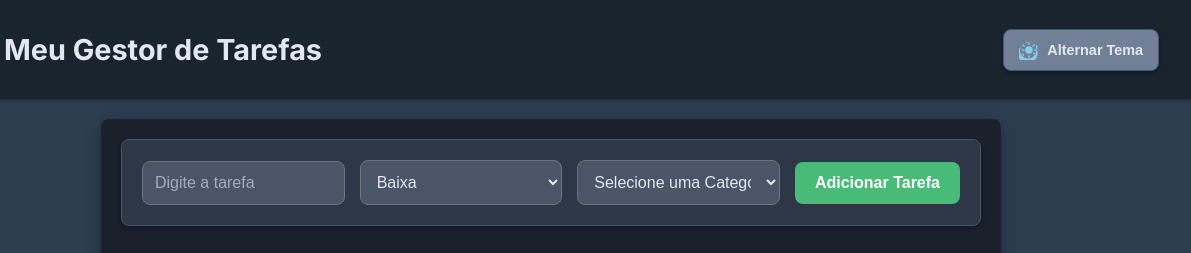
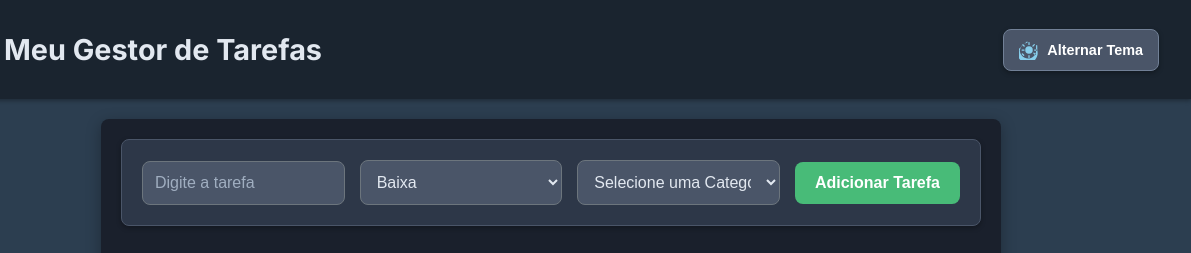
Before and after one commit to PedroNeto333/PRISMA, a plain HTML site: page index.html in a window 1280 px wide. Both pictures are taken after a click on the button "Alternar Tema". Shown: the top 253 px of the page, 89-1280 px from the left. Drawn offline with nearby package versions, Linux system fonts and the light colour scheme.

Commit message:
Add files via upload

```diff
--- a/pomodoro.css
+++ b/pomodoro.css
@@ -68,6 +68,18 @@ header h1 {
     box-shadow: 0 2px 5px var(--shadow-color);
 }
 
+#task-form input[type="text"],
+#task-form select {
+    flex: 1;
+    min-width: 150px;
+    padding: 12px;
+    border: 1px solid var(--input-border);
+    border-radius: 8px;
+    background-color: var(--input-background);
+    color: var(--text-color);
+    font-size: 1em;
+    transition: border-color 0.3s ease, box-shadow 0.3s ease;
+}
 #theme-toggle:hover {
     background-color: var(--button-secondary-hover);
     transform: translateY(-1px);
@@ -82,6 +94,12 @@ header h1 {
 #theme-toggle:hover {
     background-color: #9932CC;
     border-color: #BA55D3;
+}
+
+body.dark-mode #theme-toggle{
+    background-color: #4A5568; /* Cinza escuro */
+    border-color: #718096;
+    color: white;
 }
 
 #theme-toggle .icon {
--- a/style.css
+++ b/style.css
@@ -1603,20 +1603,6 @@ body:not(.dark-mode) .moon-icon {
 .moon-icon {
     color: skyblue; /* Mantenha uma cor que se destaque no modo escuro */
 }
-
-/* NOVO BLOCO: Estilos específicos para o botão no MODO ESCURO */
-body.dark-mode #theme-toggle {
-    background-color: var(--button-secondary-background); /* Usando uma variável do seu tema escuro */
-    color: var(--text-color); /* Cor do texto/ícone no modo ESCURO */
-    border-color: var(--border-color); /* Cor da borda no modo ESCURO */
-}
-
-/* NOVO BLOCO: Estilos para o botão no hover no MODO ESCURO */
-body.dark-mode #theme-toggle:hover {
-    background-color: var(--button-secondary-hover); /* Cor de fundo no hover no modo ESCURO */
-    border-color: var(--primary-color); /* Você pode ajustar essa borda para algo que combine */
-}
-
 /* Main Content */
 main {
     flex-grow: 1; /* Permite que o conteúdo principal ocupe o espaço restante */
@@ -2192,16 +2178,10 @@ body:not(.dark-mode) .moon-icon {
 }
 
 /* NOVO BLOCO: Estilos específicos para o botão no MODO ESCURO */
-body.dark-mode #theme-toggle {
-    background-color: var(--button-secondary-background); /* Usando uma variável do seu tema escuro */
-    color: var(--text-color); /* Cor do texto/ícone no modo ESCURO */
-    border-color: var(--border-color); /* Cor da borda no modo ESCURO */
-}
-
-/* NOVO BLOCO: Estilos para o botão no hover no MODO ESCURO */
-body.dark-mode #theme-toggle:hover {
-    background-color: var(--button-secondary-hover); /* Cor de fundo no hover no modo ESCURO */
-    border-color: var(--primary-color); /* Você pode ajustar essa borda para algo que combine */
+body.dark-mode #theme-toggle{
+    background-color: #4A5568; /* Cinza escuro */
+    border-color: #718096;
+    color: white;
 }
 
 /* Main Content */
```
